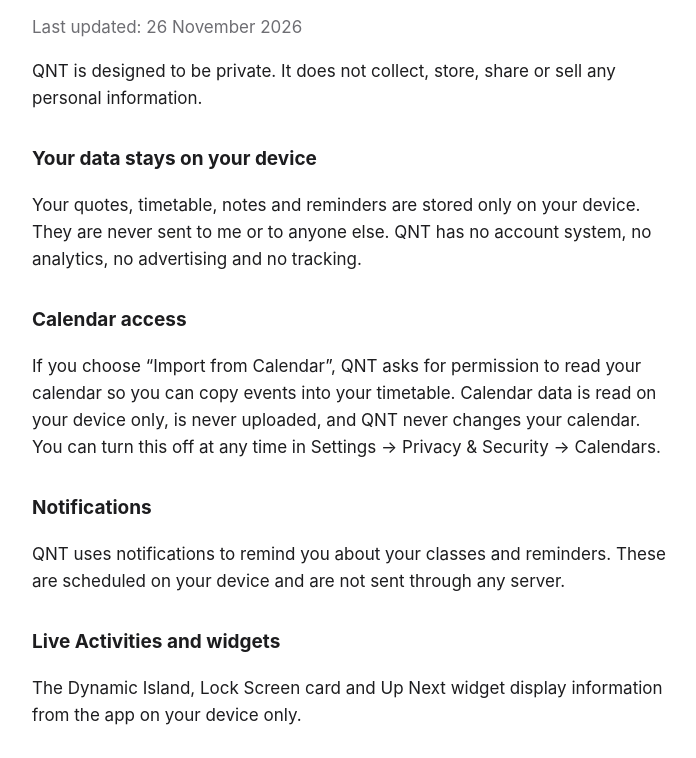
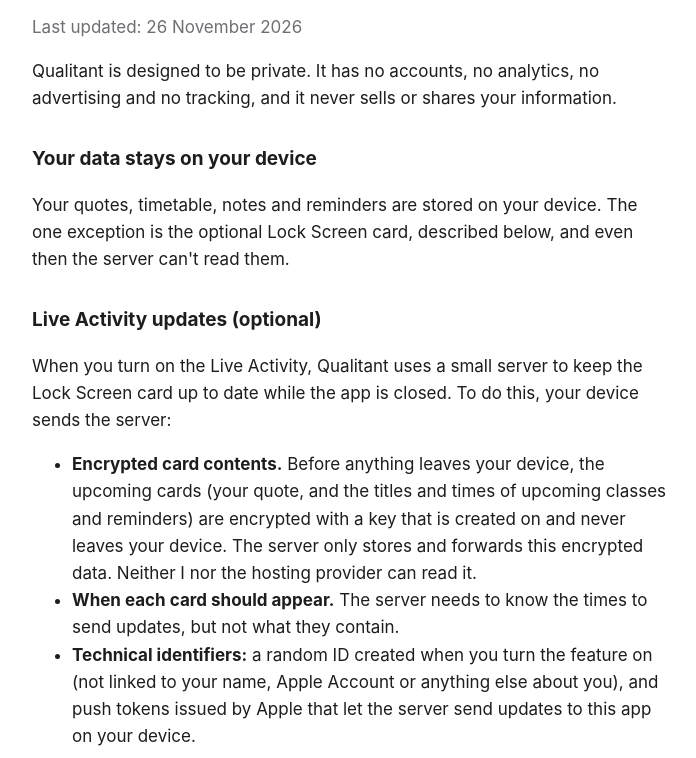
Before and after one commit to gurpreetfrs/QNT, a plain HTML site: page privacy.html in a window 1280 px wide. Shown: the part 142-900 px from the top of the page, without its empty margins (288-984 px from the left). Drawn offline with Linux system fonts and the light colour scheme.

Commit message:
Add files via upload

```diff
--- a/privacy.html
+++ b/privacy.html
@@ -1,26 +1,35 @@
 <!doctype html>
 <html lang="en"><head><meta charset="utf-8"><meta name="viewport" content="width=device-width, initial-scale=1">
-<title>QNT – Privacy Policy</title><link rel="stylesheet" href="style.css"></head>
+<title>Qualitant – Privacy Policy</title><link rel="stylesheet" href="style.css"></head>
 <body>
 <h1>Privacy Policy</h1>
 <p class="muted">Last updated: 26 November 2026</p>
 
-<p>QNT is designed to be private. It does not collect, store, share or sell any personal information.</p>
+<p>Qualitant is designed to be private. It has no accounts, no analytics, no advertising and no tracking, and it never sells or shares your information.</p>
 
 <h2>Your data stays on your device</h2>
-<p>Your quotes, timetable, notes and reminders are stored only on your device. They are never sent to me or to anyone else. QNT has no account system, no analytics, no advertising and no tracking.</p>
+<p>Your quotes, timetable, notes and reminders are stored on your device. The one exception is the optional Lock Screen card, described below, and even then the server can't read them.</p>
+
+<h2>Live Activity updates (optional)</h2>
+<p>When you turn on the Live Activity, Qualitant uses a small server to keep the Lock Screen card up to date while the app is closed. To do this, your device sends the server:</p>
+<ul>
+<li><strong>Encrypted card contents.</strong> Before anything leaves your device, the upcoming cards (your quote, and the titles and times of upcoming classes and reminders) are encrypted with a key that is created on and never leaves your device. The server only stores and forwards this encrypted data. Neither I nor the hosting provider can read it.</li>
+<li><strong>When each card should appear.</strong> The server needs to know the times to send updates, but not what they contain.</li>
+<li><strong>Technical identifiers:</strong> a random ID created when you turn the feature on (not linked to your name, Apple Account or anything else about you), and push tokens issued by Apple that let the server send updates to this app on your device.</li>
+</ul>
+<p>Each card is deleted from the server once it has been delivered. Turning the Live Activity off deletes everything the server holds about your device straight away, and if your device hasn't been in touch for 14 days, it is deleted automatically. The server runs on Cloudflare, and updates are delivered through Apple's Push Notification service. All connections are encrypted (HTTPS).</p>
 
 <h2>Calendar access</h2>
-<p>If you choose “Import from Calendar”, QNT asks for permission to read your calendar so you can copy events into your timetable. Calendar data is read on your device only, is never uploaded, and QNT never changes your calendar. You can turn this off at any time in Settings → Privacy &amp; Security → Calendars.</p>
+<p>If you choose “Import from Calendar”, Qualitant asks for permission to read your calendar so you can copy events into your timetable. Calendar data is read on your device only, is never uploaded, and Qualitant never changes your calendar. You can turn this off at any time in Settings → Privacy &amp; Security → Calendars.</p>
 
 <h2>Notifications</h2>
-<p>QNT uses notifications to remind you about your classes and reminders. These are scheduled on your device and are not sent through any server.</p>
+<p>Class and reminder notifications are scheduled on your device and are not sent through any server.</p>
 
-<h2>Live Activities and widgets</h2>
-<p>The Dynamic Island, Lock Screen card and Up Next widget display information from the app on your device only.</p>
+<h2>Widgets</h2>
+<p>The Up Next widget displays information from the app on your device only.</p>
 
 <h2>Children</h2>
-<p>QNT does not knowingly collect any information from anyone, including children.</p>
+<p>Qualitant does not knowingly collect any information from anyone, including children.</p>
 
 <h2>Changes</h2>
 <p>If this policy changes, the updated version will be posted on this page with a new date.</p>
```
Also changed, not shown: index.html (+5 -5 lines).
